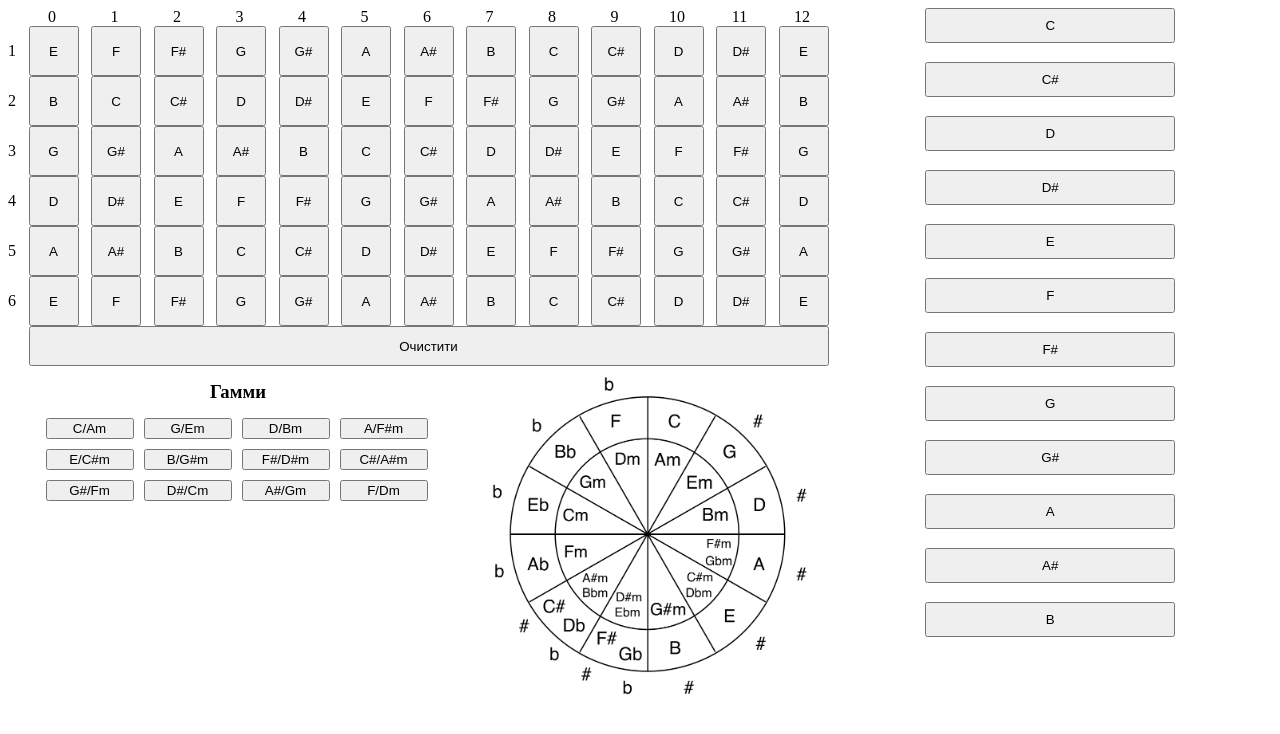
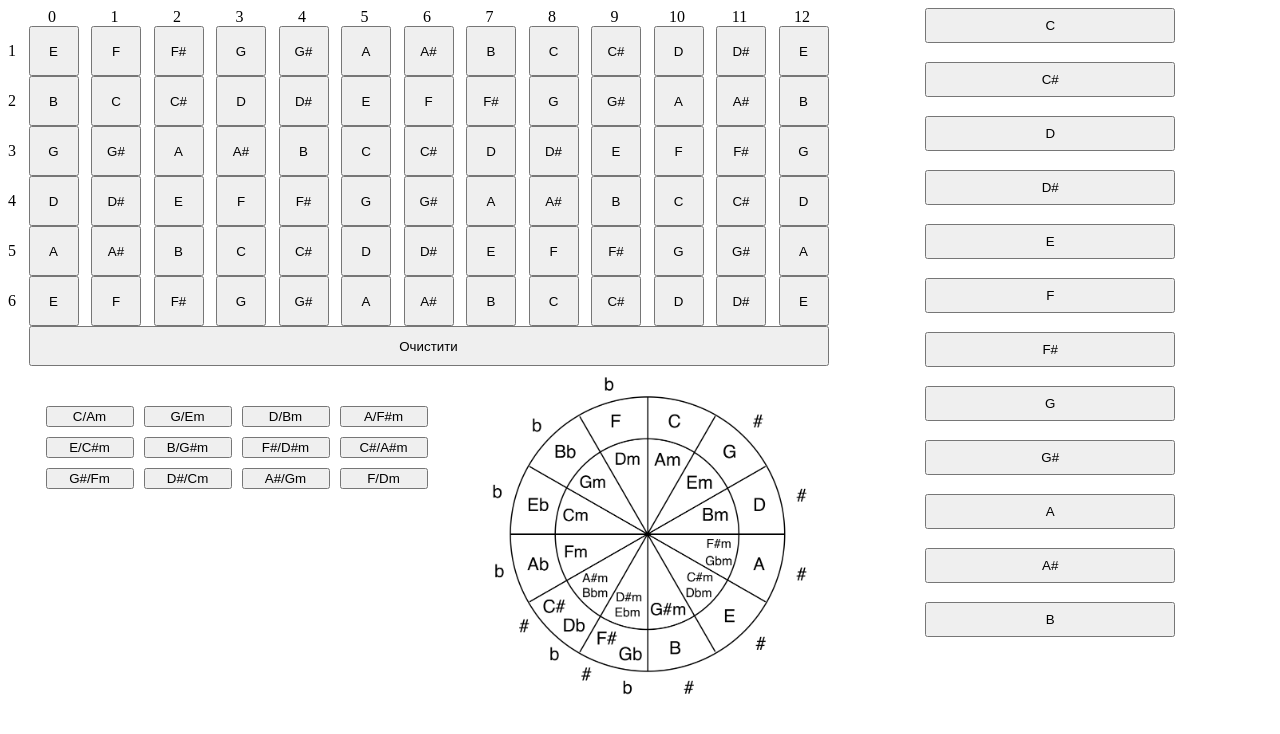
Before and after one commit to Maksym-Miroshnichenko/Note-Map, a plain HTML site: page index.html in a window 1280 px wide. Drawn offline with Linux system fonts and the light colour scheme.

```diff
--- a/index.html
+++ b/index.html
@@ -4,7 +4,7 @@
     <meta charset="UTF-8">
     <meta name="viewport" content="width=device-width, initial-scale=1.0">
     <link rel="stylesheet" href="style.css">
-    <title>Ноті на Гітіре</title>
+    <title>Note-Map</title>
 </head>
 <body>
     <header></header>
@@ -131,7 +131,6 @@
                     </ul>
                     <div class="gamma-helper">
                         <div class="div-gamma-notes">
-                            <h3 class="h3">Гамми</h3>
                             <!-- <ul>
                                 <li><button class="type-coise-simbol">#/b</button></li>
                             </ul> -->
--- a/style.css
+++ b/style.css
@@ -107,6 +107,7 @@
 
 .div-gamma-notes{
     width: 460px;
+    padding-top: 40px;
 }
 
 .gamma-helper{
```
Also changed, not shown: 1 other file.
